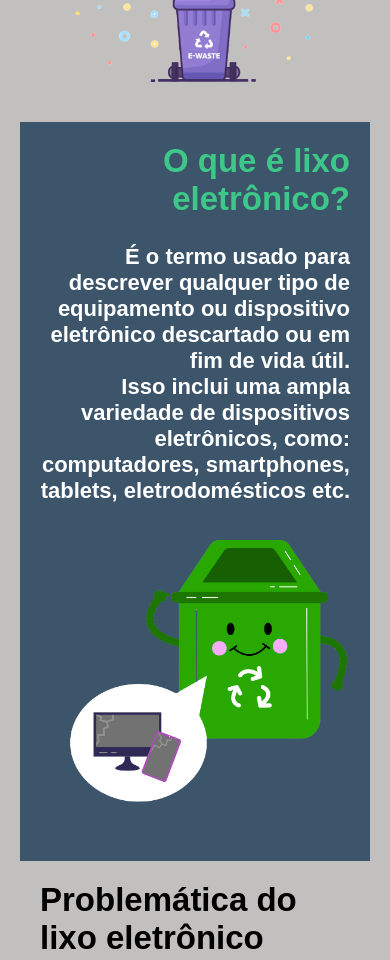
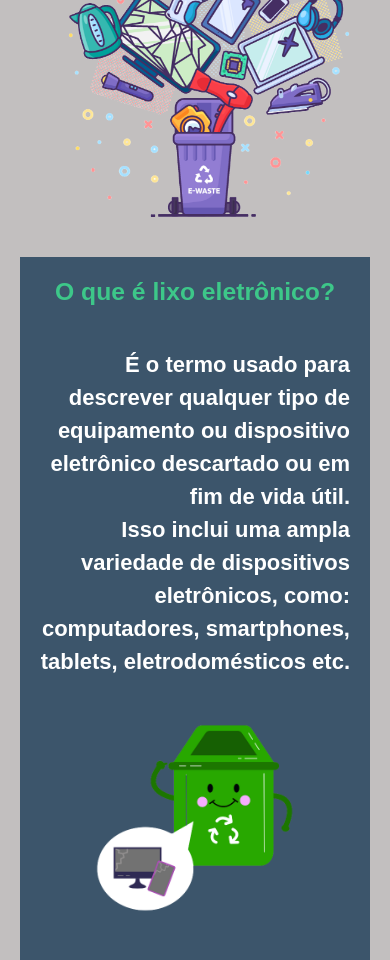
Before and after one commit to czr125/E-Recycle, a plain HTML site: page index.html in a window 390 px wide. Shown: the part 840-1800 px from the top of the page. Drawn offline with nearby package versions, Linux system fonts and the light colour scheme.

Commit message:
Updated media queries

```diff
--- a/css/descarte.css
+++ b/css/descarte.css
@@ -55,8 +55,10 @@ section{
 .oferta-item{
     padding: 30px;
     display: grid;
-    border: #333 10px solid;
+    border: #333 5px solid;
     justify-content: center;
+    border-radius: 10px;
+    background-color: #fff;
 }
 .oferta-item img{
     width: 260px;
@@ -77,7 +79,7 @@ section{
 }
 .btn {
     background-color: #42B983;
-    font-size: 22px;
+    font-size: 19px;
     border: none;
     padding: 10px;
     box-shadow: #333 2px 5px 5px;
--- a/css/styles.css
+++ b/css/styles.css
@@ -63,6 +63,7 @@ section {
 }
 /* Info */
 #info{
+    position: relative;
     padding: 90px;
     text-align: right;
     background-color: #3c556b;
@@ -75,7 +76,8 @@ section {
     font-weight: 700;
 }
 #recycleImg2{
-    float: left;
+    position: absolute;
+    left: 50px;
     width: 250px;
     height: 250px;
     margin-top: -9.5%;
@@ -166,9 +168,28 @@ section {
         width: 40vh;
         height: 40vh;
     }
+    #info{
+        display: flex;
+        flex-direction: column;
+        align-items: center;
+        text-align: right;
+        padding: 90px;
+        background-color: #3c556b;
+    }
+    #info p{
+        font-weight: 700;
+        font-size: 22px;
+    }
+    #recycleImg2{
+        width: 250px;
+        height: 250px;
+        position: static;
+        margin-top: -9.5%;
+    }
     iframe{
-        width: 40vh;
+        max-width: 320px;
         height: 50vh;
+        margin: 0 auto;
     }
     section{
         margin: 0;
--- a/index.html
+++ b/index.html
@@ -5,8 +5,11 @@
     <meta name="viewport" content="width=device-width, initial-scale=1.0">
     <!-- Icon -->
     <link rel="icon" href="./assets/recycle.png">
+    <!-- Link bootstrap -->
+    <link href="https://cdn.jsdelivr.net/npm/bootstrap@5.3.2/dist/css/bootstrap.min.css" rel="stylesheet" integrity="sha384-T3c6CoIi6uLrA9TneNEoa7RxnatzjcDSCmG1MXxSR1GAsXEV/Dwwykc2MPK8M2HN" crossorigin="anonymous">
     <!-- Link CSS do Projeto -->
     <link rel="stylesheet" href="./css/styles.css">
+
     <!-- Link Font-Awesome -->
     <link rel="stylesheet" href="https://cdnjs.cloudflare.com/ajax/libs/font-awesome/4.5.0/css/font-awesome.min.css">
     <title>E-Recycle - Reciclagem de Lixo Eletrônico</title>
```
Also changed, not shown: descarte.html (+1 -1 lines).
